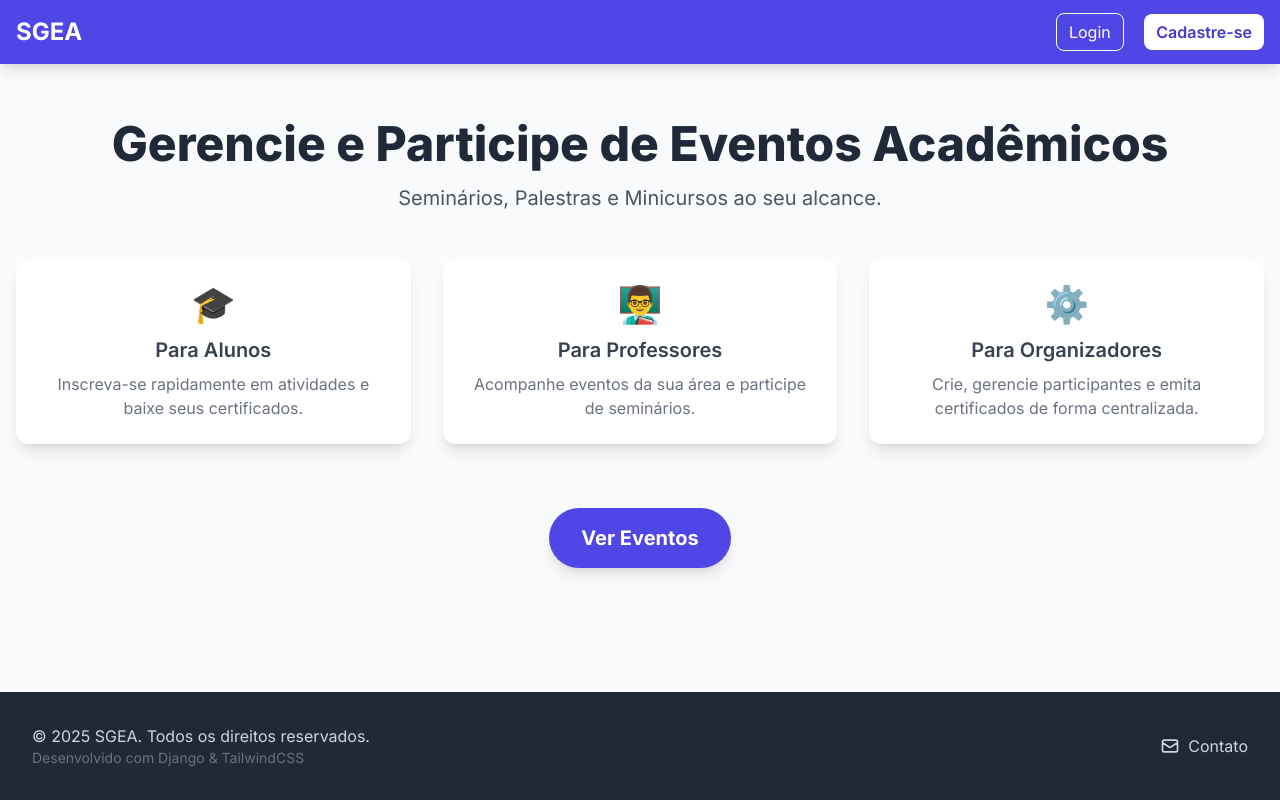
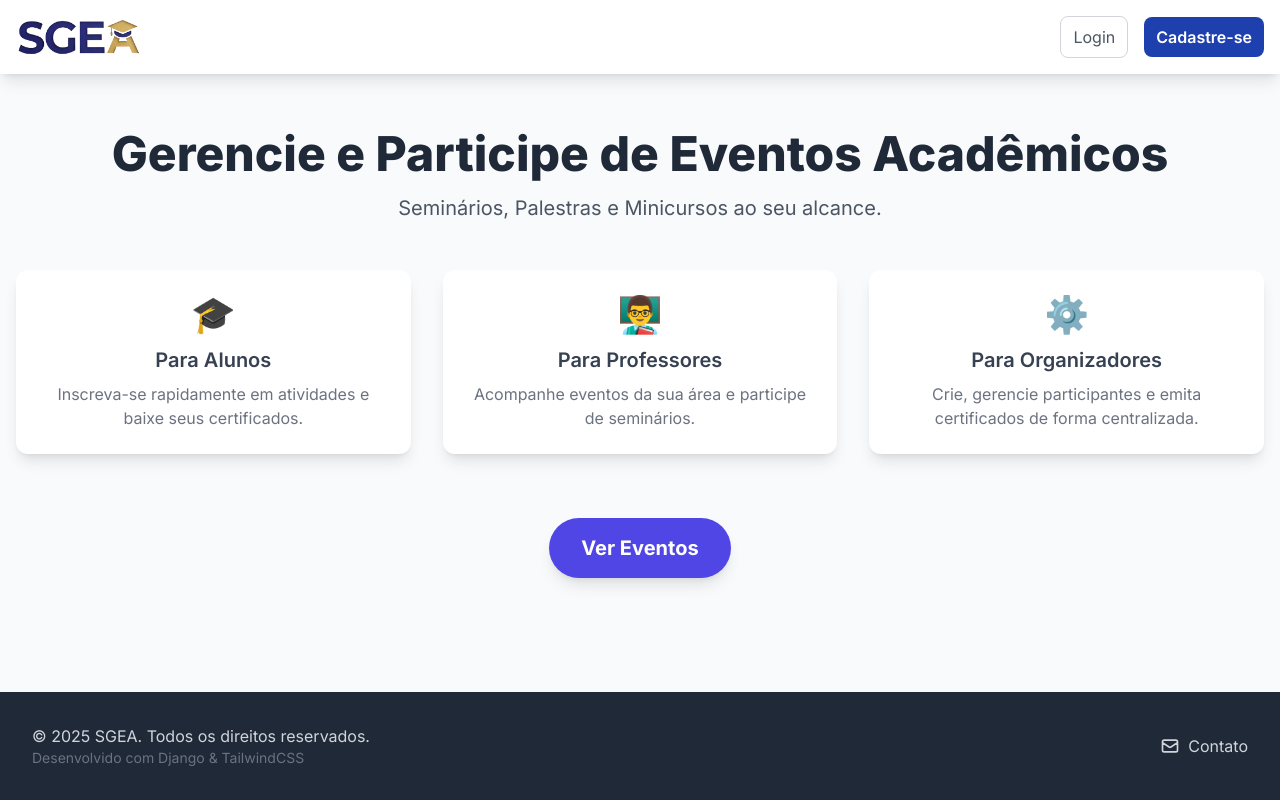
Before and after one commit to miguellferraz/SGEA-Project, a Django app: page / in a window 1280 px wide. Run offline with Django 5.2, Linux system fonts and the light colour scheme; some libraries are stand-ins or nearby versions.

Commit message:
Refactor code structure for improved readability and maintainability

```diff
--- a/SGEA_Project/inicio/templates/inicio/index.html
+++ b/SGEA_Project/inicio/templates/inicio/index.html
@@ -10,32 +10,28 @@
     <link rel="icon" href="{% static 'images/favicon.ico' %}" type="image/x-icon">
 </head>
 <body>
-    <nav class="p-4 shadow-lg">
-        <div class="container mx-auto flex justify-between items-center">
-            <a href="{% url 'inicio:home' %}" class="text-2xl font-bold text-white">SGEA</a>
-            <div class="space-x-4">
-                {% if user.is_authenticated %}
-                    <span class="text-white text-sm">Olá, {{ user.username }} ({{ user.perfil }})!</span>
-                    <form class="inline" method="post" action="{% url 'logout' %}">
-                        {% csrf_token %}
-                        <button type="submit" class="bg-red-500 hover:bg-red-600 text-white px-3 py-1 rounded-lg text-sm transition duration-200">Sair</button>
-                    </form>
-                {% else %}
-                    <a href="{% url 'login' %}" class="px-3 py-2 text-white border border-white rounded-lg hover:bg-white hover:text-indigo-700 transition duration-150">Login</a>
-                    <a href="{% url 'register' %}" class="px-3 py-2 text-indigo-700 bg-white rounded-lg font-semibold hover:bg-gray-100 transition duration-150">Cadastre-se</a>
-                {% endif %}
-            </div>
-        </div>
-    </nav>
+    {% include 'inicio/partials/header.html' %}
     <main class="container mx-auto mt-10 p-4">
         <header class="text-center mb-12">
             <h1 class="text-5xl font-extrabold text-gray-800 mb-4">Gerencie e Participe de Eventos Acadêmicos</h1>
             <p class="text-xl text-gray-600">Seminários, Palestras e Minicursos ao seu alcance.</p>
         </header>
         <div class="grid grid-cols-1 md:grid-cols-3 gap-8 text-center">
-            <div class="p-6 bg-white rounded-xl shadow-lg hover:shadow-xl transition duration-300"><p class="text-4xl text-indigo-500 mb-3">🎓</p><h2 class="text-xl font-semibold mb-2 text-gray-700">Para Alunos</h2><p class="text-gray-500">Inscreva-se rapidamente em atividades e baixe seus certificados.</p></div>
-            <div class="p-6 bg-white rounded-xl shadow-lg hover:shadow-xl transition duration-300"><p class="text-4xl text-indigo-500 mb-3">👨‍🏫</p><h2 class="text-xl font-semibold mb-2 text-gray-700">Para Professores</h2><p class="text-gray-500">Acompanhe eventos da sua área e participe de seminários.</p></div>
-            <div class="p-6 bg-white rounded-xl shadow-lg hover:shadow-xl transition duration-300"><p class="text-4xl text-indigo-500 mb-3">⚙️</p><h2 class="text-xl font-semibold mb-2 text-gray-700">Para Organizadores</h2><p class="text-gray-500">Crie, gerencie participantes e emita certificados de forma centralizada.</p></div>
+            <div class="p-6 bg-white rounded-xl shadow-lg hover:shadow-xl transition duration-300">
+                <p class="text-4xl text-indigo-500 mb-3">🎓</p>
+                <h2 class="text-xl font-semibold mb-2 text-gray-700">Para Alunos</h2>
+                <p class="text-gray-500">Inscreva-se rapidamente em atividades e baixe seus certificados.</p>
+            </div>
+            <div class="p-6 bg-white rounded-xl shadow-lg hover:shadow-xl transition duration-300">
+                <p class="text-4xl text-indigo-500 mb-3">👨‍🏫</p>
+                <h2 class="text-xl font-semibold mb-2 text-gray-700">Para Professores</h2>
+                <p class="text-gray-500">Acompanhe eventos da sua área e participe de seminários.</p>
+            </div>
+            <div class="p-6 bg-white rounded-xl shadow-lg hover:shadow-xl transition duration-300">
+                <p class="text-4xl text-indigo-500 mb-3">⚙️</p>
+                <h2 class="text-xl font-semibold mb-2 text-gray-700">Para Organizadores</h2>
+                <p class="text-gray-500">Crie, gerencie participantes e emita certificados de forma centralizada.</p>
+            </div>
         </div>
         <div class="mt-16 text-center">
             <a href="{% url 'events:event_list' %}" class="inline-block px-8 py-4 bg-indigo-600 text-white text-xl font-bold rounded-full shadow-lg hover:bg-indigo-700 transition duration-300">
--- /dev/null
+++ b/SGEA_Project/inicio/templates/inicio/partials/header.html
@@ -0,0 +1,20 @@
+{% load static %}
+<nav class="bg-white shadow-lg">
+    <div class="container mx-auto flex justify-between items-center p-4">
+        <a href="{% url 'inicio:home' %}">
+            <img src="{% static 'images/logocortada.png' %}" alt="SGEA Logo" class="h-10">
+        </a>
+        <div class="space-x-4 flex items-center">
+            {% if user.is_authenticated %}
+                <span class="text-gray-600 text-sm">Olá, {{ user.username }} ({{ user.perfil }})!</span>
+                <form class="inline" method="post" action="{% url 'logout' %}">
+                    {% csrf_token %}
+                    <button type="submit" class="bg-red-500 hover:bg-red-600 text-white px-3 py-1 rounded-lg text-sm transition duration-200">Sair</button>
+                </form>
+            {% else %}
+                <a href="{% url 'login' %}" class="px-3 py-2 text-gray-600 border border-gray-300 rounded-lg hover:bg-gray-100 transition duration-150">Login</a>
+                <a href="{% url 'register' %}" class="px-3 py-2 text-white bg-blue-800 rounded-lg font-semibold hover:bg-blue-900 transition duration-150">Cadastre-se</a>
+            {% endif %}
+        </div>
+    </div>
+</nav>
--- a/SGEA_Project/sgea_core/static/css/base.css
+++ b/SGEA_Project/sgea_core/static/css/base.css
@@ -1,4 +1,10 @@
 @import url('https://fonts.googleapis.com/css2?family=Inter:wght@400;600;700;800&display=swap');
+
+:root {
+    --sgea-blue: #1E2A78;
+    --sgea-gold: #E4B74C;
+    --sgea-light-gray: #f8fafc;
+}
 
 html {
     height: 100%;
@@ -13,48 +19,39 @@ body {
     padding: 0;
     box-sizing: border-box;
     -webkit-font-smoothing: antialiased;
-    background-color: #f8fafc;
+    background-color: var(--sgea-light-gray);
 }
-
 main {
     flex-grow: 1;
 }
 
-nav {
-    background-color: #4f46e5;
+/* Estiliza os inputs e botões com as novas cores */
+.btn-primary {
+    background-color: var(--sgea-blue);
+    color: white;
+}
+.btn-primary:hover {
+    background-color: #1a256a; /* Um tom de azul mais escuro */
+}
+
+h1, h2, h3, .text-primary {
+    color: var(--sgea-blue);
 }
 
 a {
+    color: var(--sgea-blue);
     transition: color 0.2s;
 }
-
-.errorlist {
-    list-style: none;
-    padding: 0;
-    margin: 8px 0;
+a:hover {
+    color: var(--sgea-gold);
 }
 
-.errorlist li {
-    padding: 8px;
-    background-color: #fee2e2;
-    color: #b91c1c;
-    border-radius: 8px;
-    font-size: 0.875rem;
-    border: 1px solid #fecaca;
-}
+/* Outros estilos... */
+.errorlist { list-style: none; padding: 0; margin: 8px 0; }
+.errorlist li { padding: 8px; background-color: #fee2e2; color: #b91c1c; border-radius: 8px; font-size: 0.875rem; border: 1px solid #fecaca; }
+.error-text { margin-top: 4px; font-size: 0.875rem; color: #dc2626; }
 
-.error-text {
-    margin-top: 4px;
-    font-size: 0.875rem;
-    color: #dc2626;
-}
-
-input:not([type="checkbox"]):not([type="radio"]),
-select,
-textarea {
-    width: 100%;
-}
-
+/* Estilos para os campos de formulário */
 input[type="text"],
 input[type="password"],
 input[type="email"],
@@ -64,10 +61,10 @@ input[type="time"],
 select {
     width: 100%;
     padding: 0.75rem;
-    border: 1px solid #d1d5db; /* gray-300 */
+    border: 1px solid #d1d5db; /* border-gray-300 */
     border-radius: 0.5rem; /* rounded-lg */
     outline: none;
-    transition: box-shadow 0.15s, border-color 0.15s;
+    transition: box-shadow 0.2s;
 }
 
 input[type="text"]:focus,
@@ -77,6 +74,5 @@ input[type="number"]:focus,
 input[type="date"]:focus,
 input[type="time"]:focus,
 select:focus {
-    box-shadow: 0 0 0 2px #6366f1; /* indigo-500 */
-    border-color: #6366f1; /* indigo-500 */
+    box-shadow: 0 0 0 2px var(--sgea-gold);
 }
```
Also changed, not shown: SGEA_Project/events/templates/events/event_detail.html (+1 -18 lines), SGEA_Project/events/templates/events/event_form.html (+1 -17 lines), SGEA_Project/events/templates/events/event_list.html (+1 -21 lines), SGEA_Project/events/templates/events/my_inscriptions.html (+1 -18 lines), SGEA_Project/db.sqlite3, SGEA_Project/sgea_core/static/images/logocortada.png (added).
